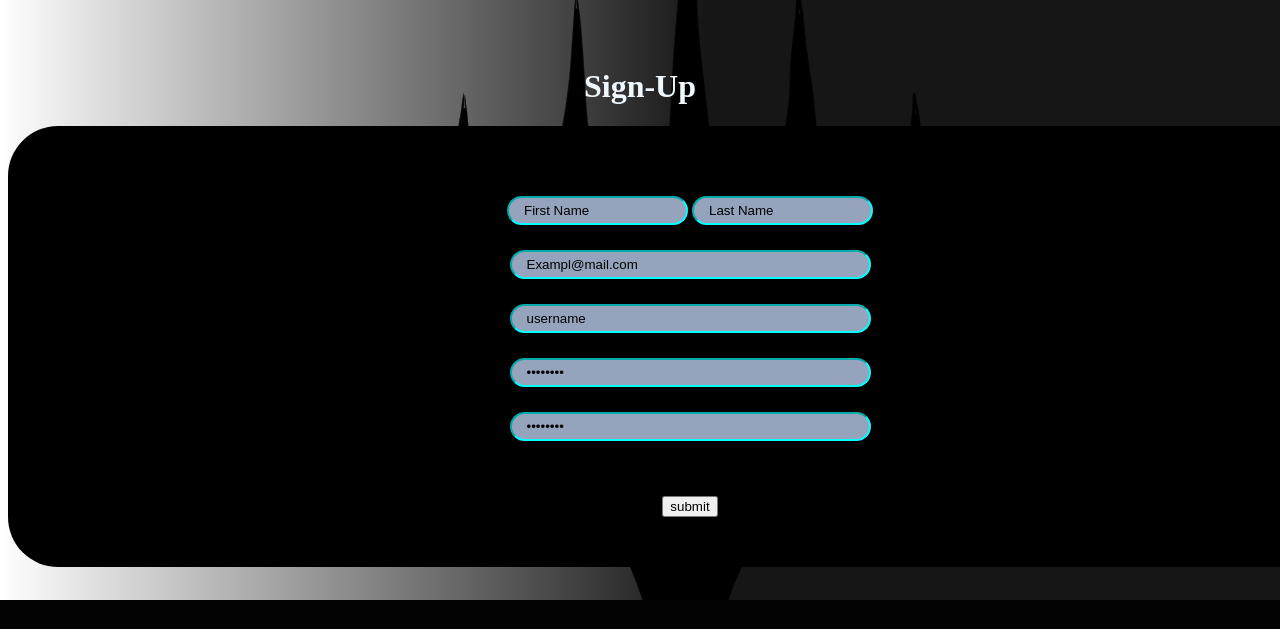
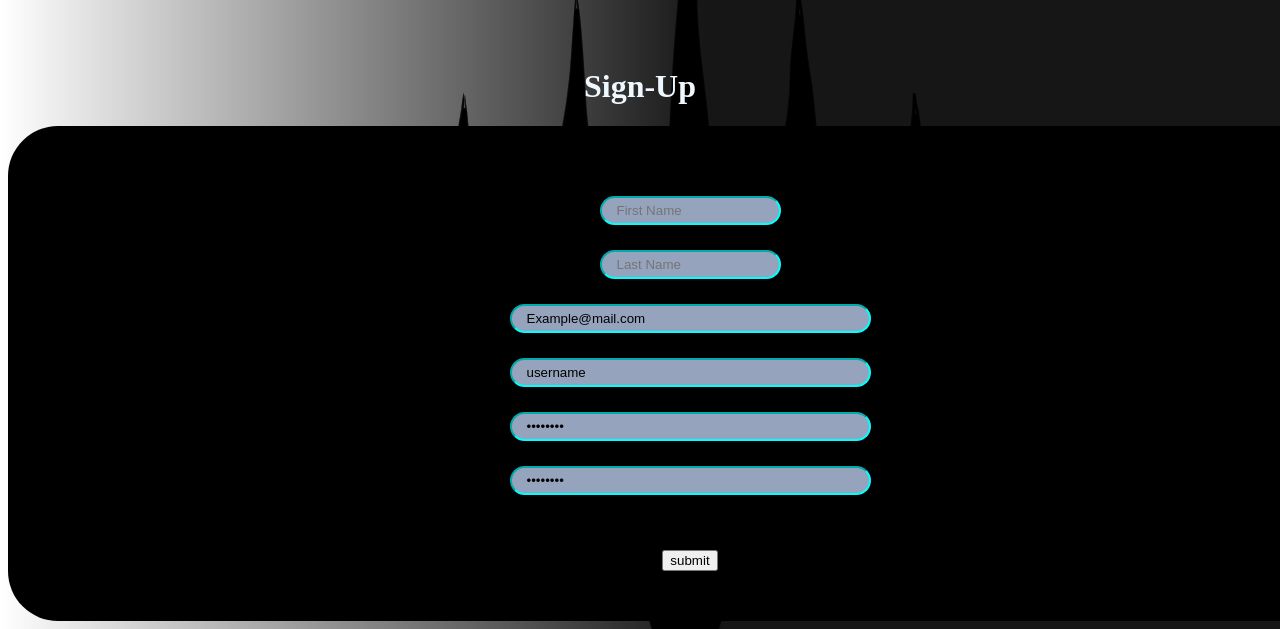
Before and after one commit to JacobCampa/Knockoff-Gatherer-2.0, a Node server app: page /signup in a window 1280 px wide; the page is wider, and only the part inside the window is pictured. Shown: the part 200-829 px from the top of that part. Before the commit the page ends 800 px from the top of that part, so only its background shows below. Run offline with Node 20, Linux system fonts and the light colour scheme; some libraries are stand-ins or nearby versions; some web fonts are replaced.

Commit message:
altered table and worked on singing up a new user

```diff
--- a/controllers/api/signup-routes.js
+++ b/controllers/api/signup-routes.js
@@ -11,7 +11,7 @@ router.get("/", (req, res) => {
 // sign up route
 router.post("/", async (req, res) => {
   try {
-    const { username, email, password } = req.body;
+    const { fname, lname, username, email, password } = req.body;
 
     // Check if a user with the same email already exists
     const existingUser = await User.findOne({ where: { email } });
@@ -24,9 +24,11 @@ router.post("/", async (req, res) => {
 
     // Create a new user in the database
     const newUser = await User.create({
+      fname: fname,
+      lname: lname,
       username: username,
       email: email,
-      password: password,
+      password: password
     });
 
     req.session.user_id = newUser.id;
--- a/views/signup.handlebars
+++ b/views/signup.handlebars
@@ -1,21 +1,40 @@
 <body>
   <div id="card"><h1>Sign-Up</h1>
-    <form>
+    <form class="signup-form">
       <!-- first and last name -->
-        <label for="fname">Name</label><br>
-        <input type="text" id="fname" value="First Name">  <input type="text" id="lname" value="Last Name"><br>
+      <label for="fname">First Name</label><br/>
+      <input type="text" id="fname" name="fname" placeholder="First Name"/><br/>
+      <label for="lname">Last Name</label><br/>
+      <input type="text" id="lname" name="lname" placeholder="Last Name"/><br/>
       <!-- email -->
-        <label for="email">Email</label><br>
-        <input type="email" value="Exampl@mail.com" id="newEmail" class= "lbar"><br>
+      <label for="email">Email</label><br />
+      <input
+        type="email"
+        value="Example@mail.com"
+        id="newEmail"
+        class="lbar"
+      /><br />
       <!-- username -->
-        <label for="username">Username</label><br>
-        <input type="text" id="newUsername" value="username" class= "lbar"><br>
+      <label for="username">Username</label><br />
+      <input type="text" id="newUsername" value="username" class="lbar" /><br />
       <!-- password -->
-        <label for="password">Password</label><br>
-        <input type="password" name="password" id="newpassword" class= "lbar" value="password"><br>
+      <label for="password">Password</label><br />
+      <input
+        type="password"
+        name="password"
+        id="newPassword"
+        class="lbar"
+        value="password"
+      /><br />
       <!-- re enter the password for varification and to check they are the same -->
-        <label for="re-password">Re-enter Password</label><br>
-        <input type="password" name="re-password" id="re-password" class= "lbar" value="password"><br>
+      <label for="re-password">Re-enter Password</label><br />
+      <input
+        type="password"
+        name="re-password"
+        id="re-password"
+        class="lbar"
+        value="password"
+      /><br />
       <!-- TODO: add what requirements we have for new passwords -->
       <p>password requirements</p>
       <button type="submit">submit</button>
```
Also changed, not shown: public/js/signup.js (+7 -6 lines). Lines whose indentation alone changed are shown as unchanged.
